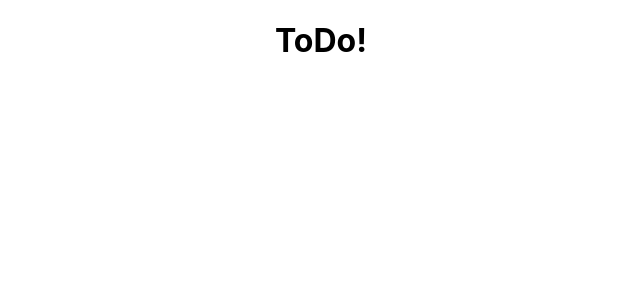
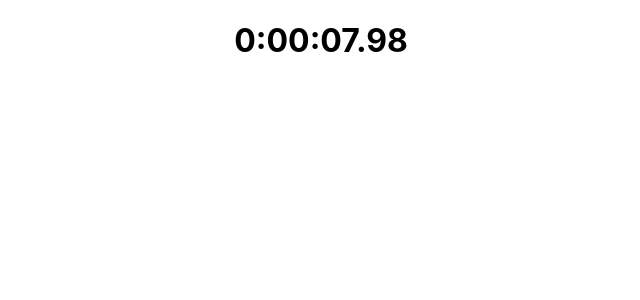
Before and after one commit to atweedie/stopwatch, a React (Create React App) app: page / in a window 1280 px wide. Shown: the top 300 px of the page, without its empty margins (319-959 px from the left). Built offline with nearby package versions, Linux system fonts and the light colour scheme.

Commit message:
Stopwatch: Adds TimerDisplay component with state and useffect hooks

```diff
--- a/src/components/timerDisplay/TimerDisplay.jsx
+++ b/src/components/timerDisplay/TimerDisplay.jsx
@@ -1,10 +1,19 @@
+import { useEffect, useState } from "react";
 
 const TimerDisplay = () => {
-    const elapsedTime = 'ToDo!'
+    const [elapsedTime, setElapsedTime] = useState(0);
+
+    const date = new Date(elapsedTime);
+
+    useEffect(() => {
+        setTimeout(() => {
+            setElapsedTime(elapsedTime + 10)
+        }, 10);
+    })
 
     return (
         <h1>
-            {elapsedTime}
+            {date.toISOString().substring(12,22)}
         </h1>
     )
 }
```
